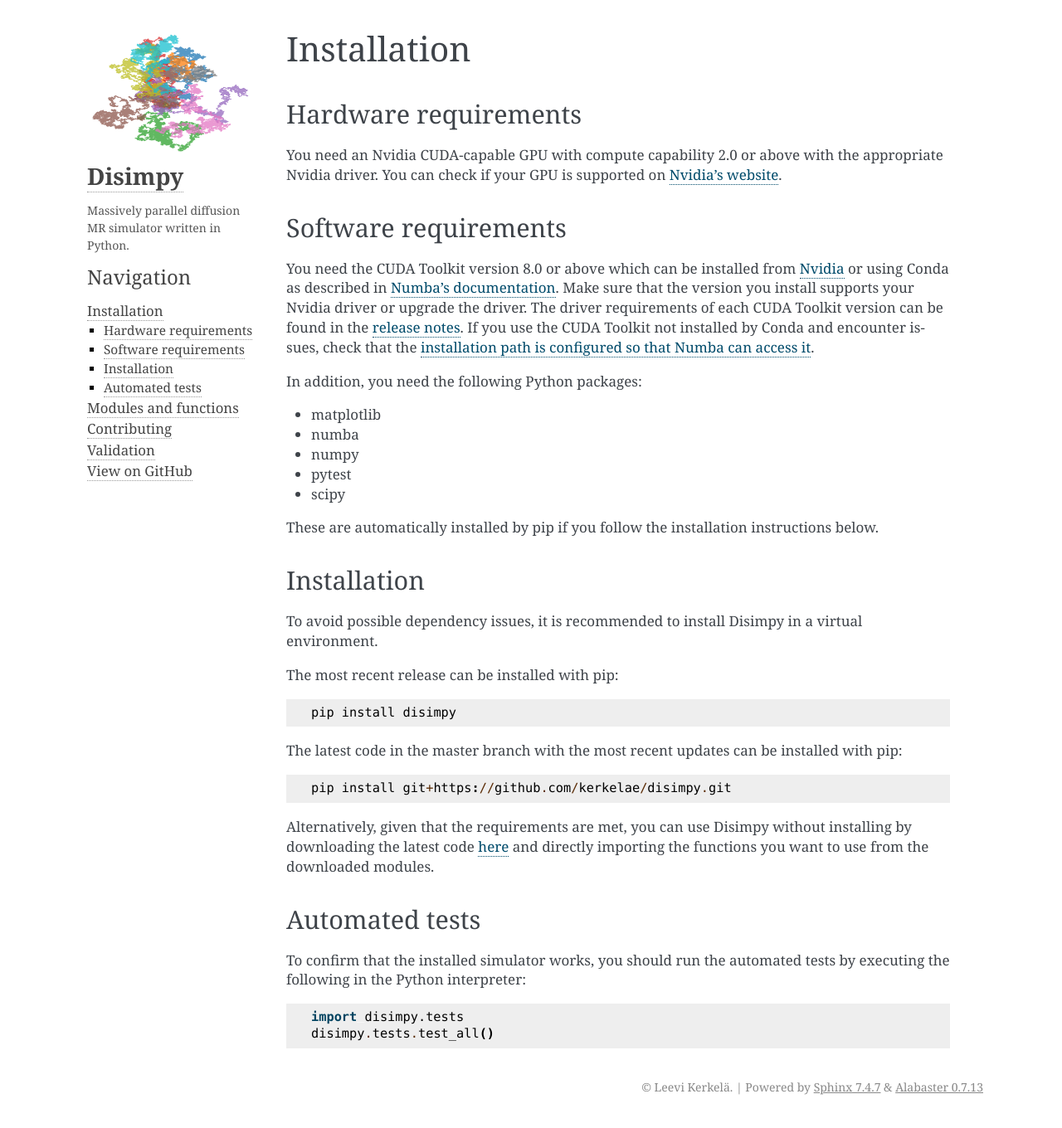
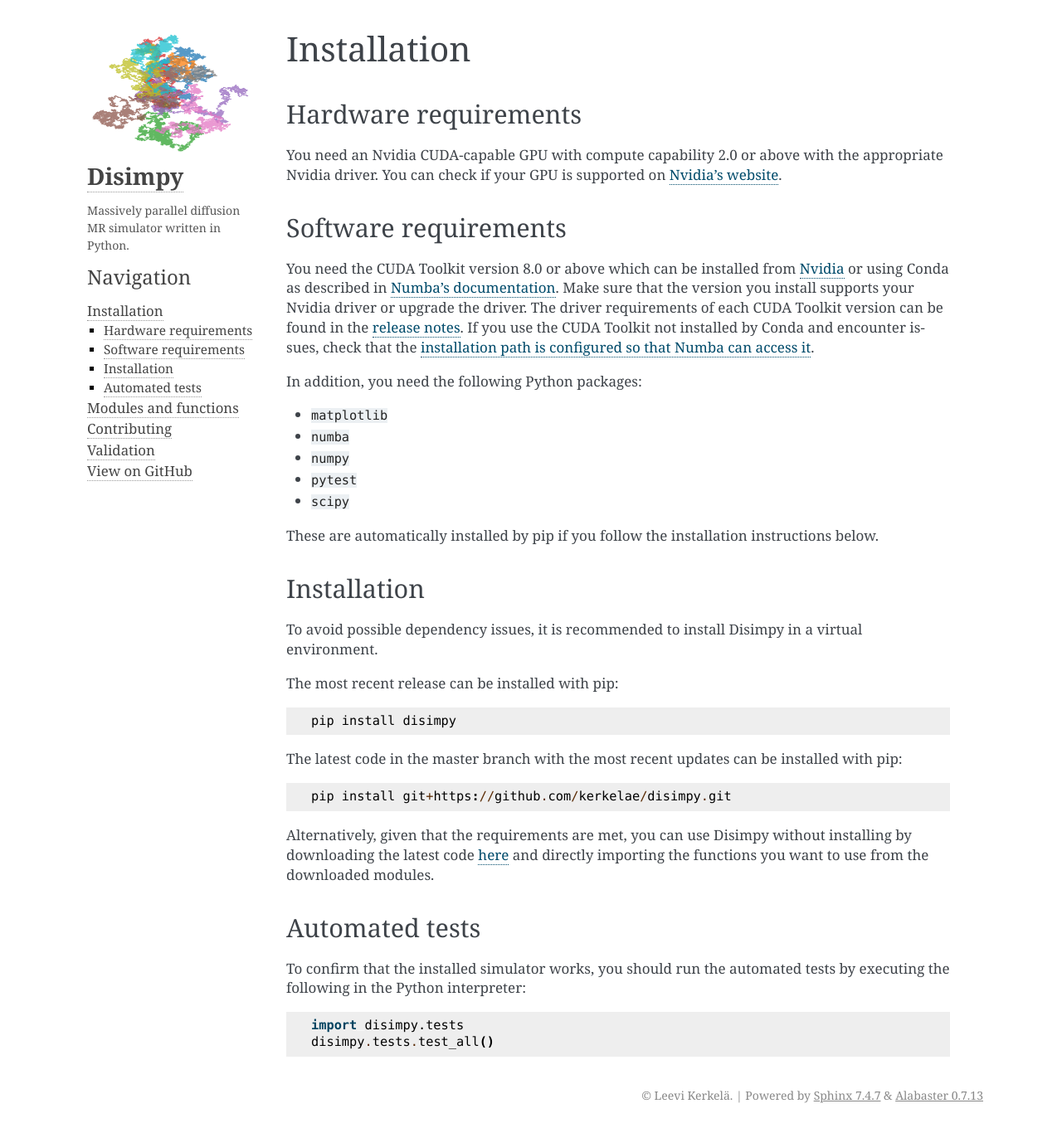
Before and after one commit to kerkelae/disimpy, a Sphinx documentation site: the page built from docs/source/installation.rst, in a window 1280 px wide. Shown: the whole page at 83% size. Built offline with Sphinx 7.4.7, drawn with Linux system fonts in a browser that asks for light colours; pages that are not in the unit, such as notebooks, are missing from menus.

Commit message:
Changed formatting of package names

```diff
--- a/docs/source/installation.rst
+++ b/docs/source/installation.rst
@@ -25,11 +25,11 @@ that the `installation path is configured so that Numba can access it
 
 In addition, you need the following Python packages:
 
-- matplotlib
-- numba
-- numpy
-- pytest
-- scipy
+- ``matplotlib``
+- ``numba``
+- ``numpy``
+- ``pytest``
+- ``scipy``
 
 These are automatically installed by pip if you follow the installation
 instructions below.
```
